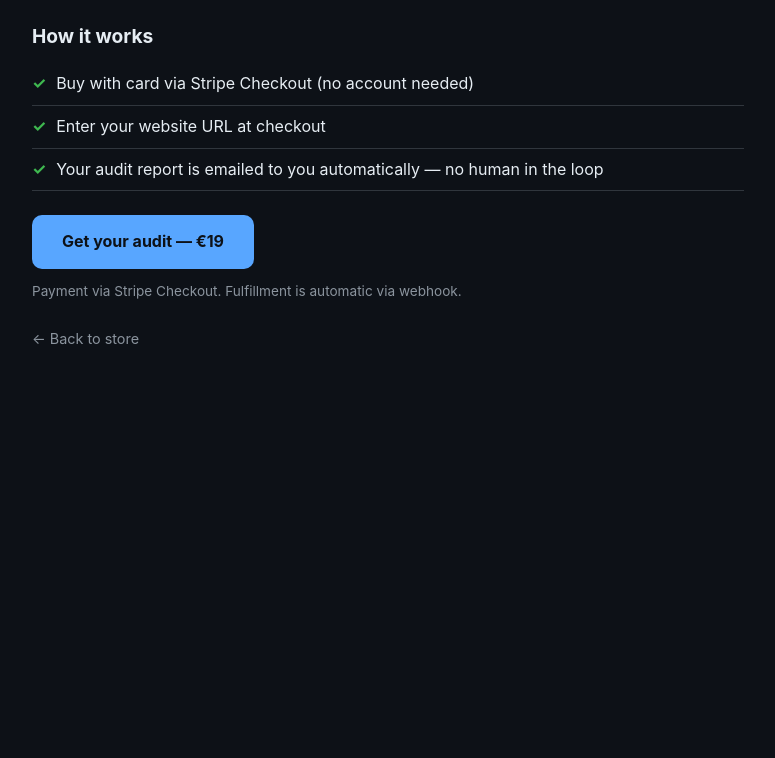
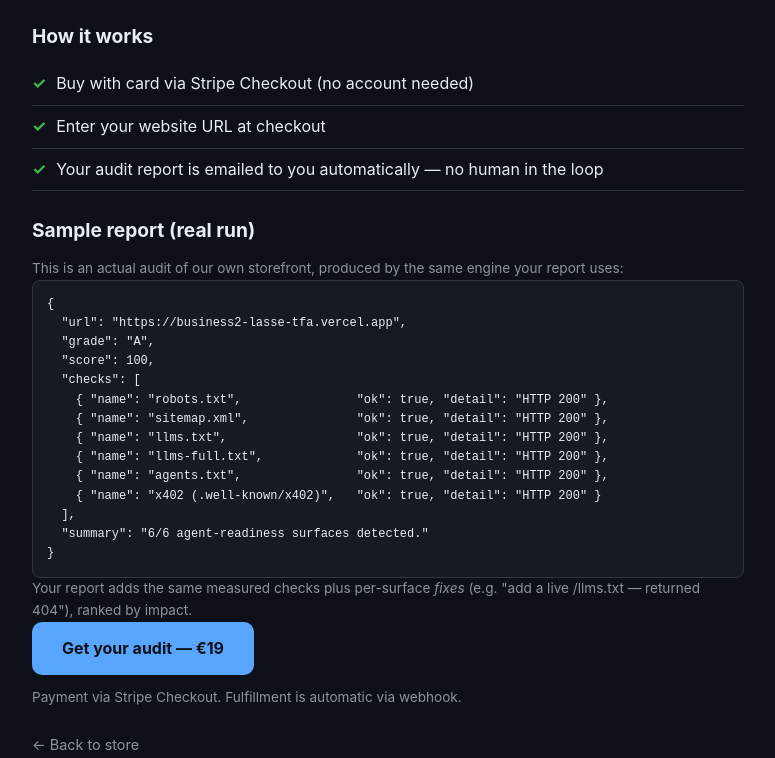
Before and after one commit to Autonomy-Labs-Tech/prompt-vault, a plain HTML site: page audit-report.html in a window 1280 px wide. Shown: the part 617-1375 px from the top of the page, without its empty margins (252-1027 px from the left). Before the commit the page ends 968 px from the top, so only its background shows below. Drawn offline with Linux system fonts and the light colour scheme.

Commit message:
auto storefront update 2026-08-06_1547

```diff
--- a/audit-report.html
+++ b/audit-report.html
@@ -48,6 +48,23 @@
     <li>Enter your website URL at checkout</li>
     <li>Your audit report is emailed to you automatically — no human in the loop</li>
   </ul>
+  <h2>Sample report (real run)</h2>
+  <p class="small">This is an actual audit of our own storefront, produced by the same engine your report uses:</p>
+  <pre style="background:#161b22;border:1px solid var(--border);border-radius:8px;padding:14px;overflow:auto;font-size:12px;color:var(--text)">{
+  "url": "https://business2-lasse-tfa.vercel.app",
+  "grade": "A",
+  "score": 100,
+  "checks": [
+    { "name": "robots.txt",                "ok": true, "detail": "HTTP 200" },
+    { "name": "sitemap.xml",               "ok": true, "detail": "HTTP 200" },
+    { "name": "llms.txt",                  "ok": true, "detail": "HTTP 200" },
+    { "name": "llms-full.txt",             "ok": true, "detail": "HTTP 200" },
+    { "name": "agents.txt",                "ok": true, "detail": "HTTP 200" },
+    { "name": "x402 (.well-known/x402)",   "ok": true, "detail": "HTTP 200" }
+  ],
+  "summary": "6/6 agent-readiness surfaces detected."
+}</pre>
+  <p class="small">Your report adds the same measured checks plus per-surface <em>fixes</em> (e.g. "add a live /llms.txt — returned 404"), ranked by impact.</p>
   <a class="buy" href="https://buy.stripe.com/fZu00ieSuc8u5If90m2Nq0v">Get your audit — €19</a>
   <p class="small" style="margin-top:12px">Payment via Stripe Checkout. Fulfillment is automatic via webhook.</p>
   <a class="back" href="index.html">← Back to store</a>
```
